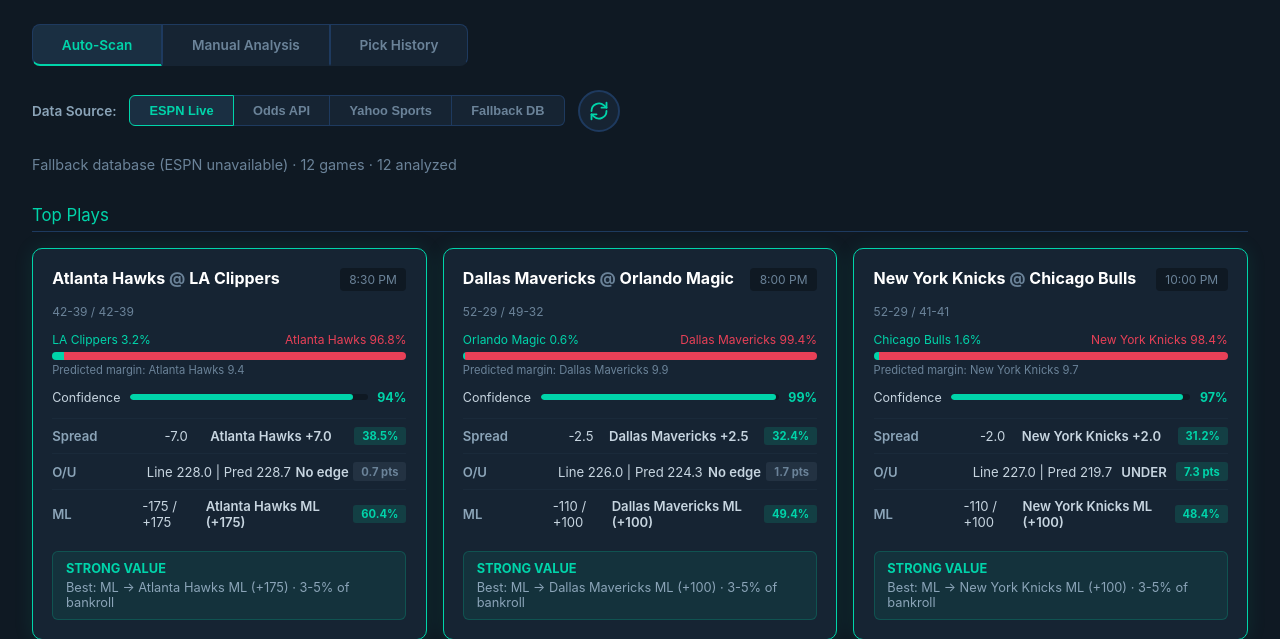
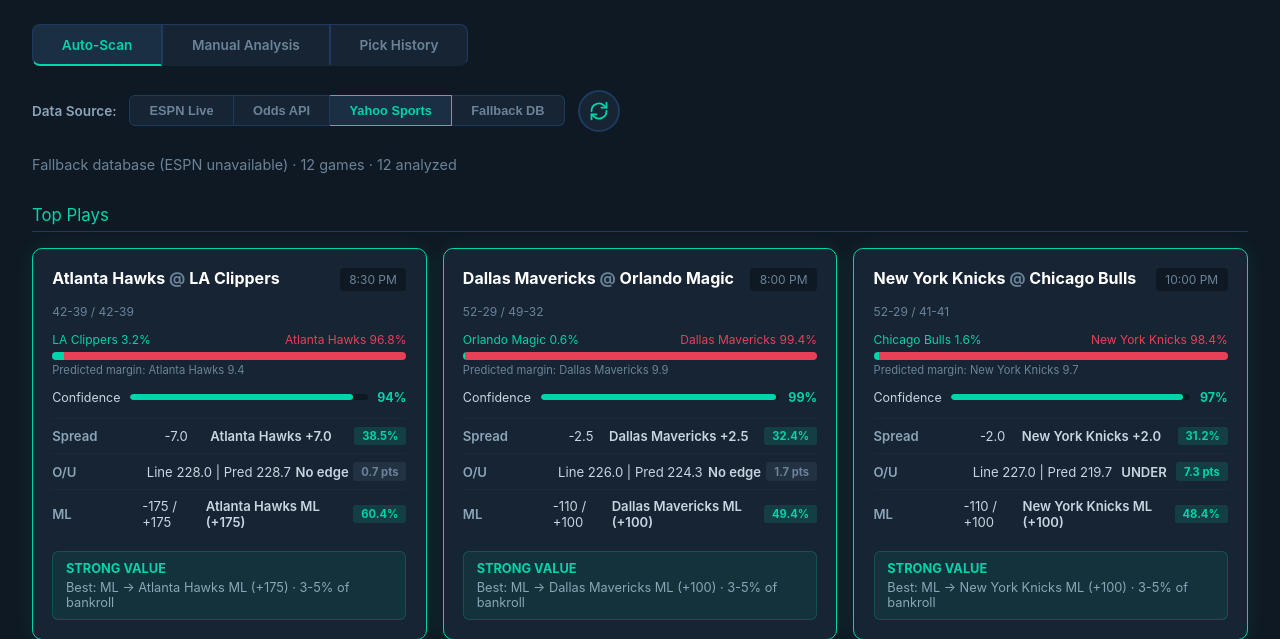
Before and after one commit to Nutsacjac/ncaa-betting-model, a Flask app: page / in a window 1280 px wide. Shown: the part 82-721 px from the top of the page. Run offline with Flask 3, Linux system fonts and the light colour scheme; data that the repository does not hold is empty.

Commit message:
Make Yahoo Sports primary data source for both models
- Default source changed from ESPN to Yahoo in NCAA and NBA api_scan endpoints
- Yahoo Sports toggle button now active by default in both dashboards
- Fallback chain unchanged: Yahoo → ESPN → Odds API → hardcoded fallback

Co-Authored-By: Claude Sonnet 4.6 <noreply@anthropic.com>

```diff
--- a/app.py
+++ b/app.py
@@ -264,7 +264,7 @@ def api_scan():
     Query params:
       source  – "espn" (default), "odds-api", or "fallback"
     """
-    requested_source = request.args.get("source", "espn")
+    requested_source = request.args.get("source", "yahoo")
 
     # Auto-resolve any pending picks with final scores
     _auto_resolve_pending()
--- a/nba-betting-model/app.py
+++ b/nba-betting-model/app.py
@@ -252,7 +252,7 @@ def api_scan():
     Query params:
       source  -- "espn" (default), "odds-api", or "fallback"
     """
-    requested_source = request.args.get("source", "espn")
+    requested_source = request.args.get("source", "yahoo")
 
     # Auto-resolve any pending picks with final scores
     _auto_resolve_pending()
--- a/nba-betting-model/templates/index.html
+++ b/nba-betting-model/templates/index.html
@@ -388,9 +388,9 @@
   <div class="source-toggle">
     <span class="toggle-label">Data Source:</span>
     <div class="toggle-btns">
-      <button class="toggle-btn active" data-source="espn">ESPN Live</button>
+      <button class="toggle-btn" data-source="espn">ESPN Live</button>
       <button class="toggle-btn" data-source="odds-api">Odds API</button>
-      <button class="toggle-btn" data-source="yahoo">Yahoo Sports</button>
+      <button class="toggle-btn active" data-source="yahoo">Yahoo Sports</button>
       <button class="toggle-btn" data-source="fallback">Fallback DB</button>
     </div>
     <button class="refresh-btn" id="refresh-btn" title="Refresh ESPN data">
--- a/templates/index.html
+++ b/templates/index.html
@@ -388,8 +388,8 @@
   <div class="source-toggle">
     <span class="toggle-label">Data Source:</span>
     <div class="toggle-btns">
-      <button class="toggle-btn active" data-source="espn">ESPN Live</button>
-      <button class="toggle-btn" data-source="yahoo">Yahoo Sports</button>
+      <button class="toggle-btn" data-source="espn">ESPN Live</button>
+      <button class="toggle-btn active" data-source="yahoo">Yahoo Sports</button>
       <button class="toggle-btn" data-source="odds-api">Odds API</button>
       <button class="toggle-btn" data-source="fallback">Fallback DB</button>
     </div>
```
